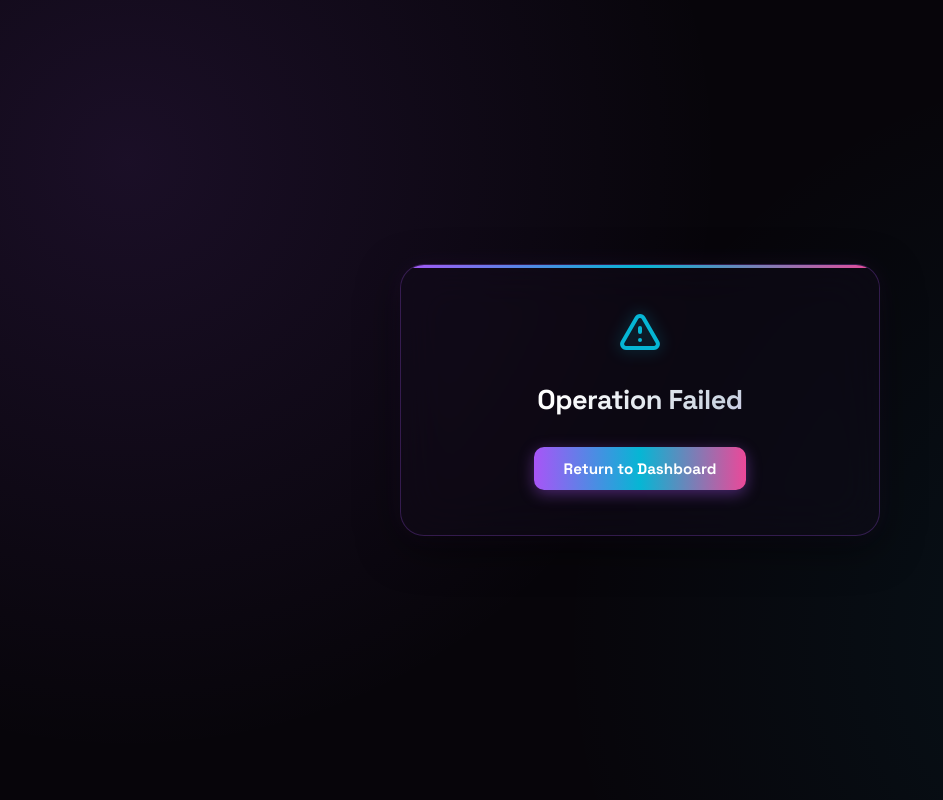
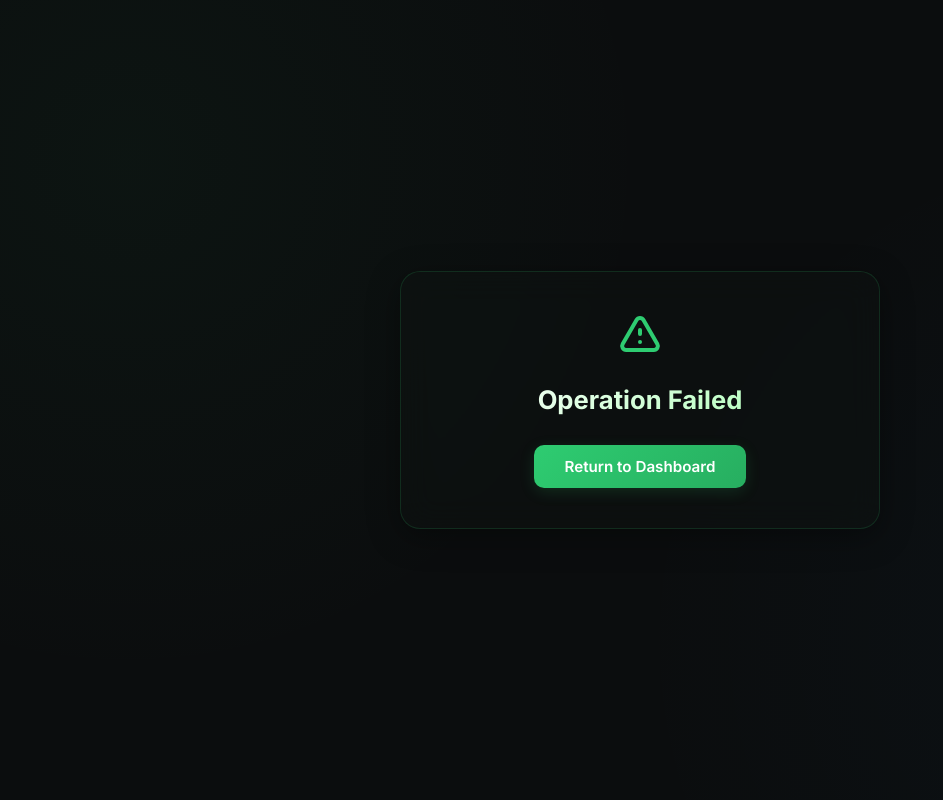
Before and after one commit to Aathi123-123/Security-Audit-Project_4, a Python web app: template secure_app/templates/error.html in a window 1280 px wide. Shown: the whole page, without its empty margins (0-943 px from the left). Run offline with Jinja, Linux system fonts and the light colour scheme; the template is opened without the code that fills it, so the values that code supplies are empty.

```diff
--- a/secure_app/templates/error.html
+++ b/secure_app/templates/error.html
@@ -1,28 +1,34 @@
 <!DOCTYPE html>
 <html lang="en">
+
 <head>
     <meta charset="UTF-8">
     <meta name="viewport" content="width=device-width, initial-scale=1.0">
     <title>Error - Secure Portal</title>
-    <link href="https://fonts.googleapis.com/css2?family=Outfit:wght@300;400;500;600;700;800&family=Space+Grotesk:wght@400;500;600;700&display=swap" rel="stylesheet">
+    <link href="https://fonts.googleapis.com/css2?family=Inter:wght@300;400;500;600;700&display=swap" rel="stylesheet">
     <style>
         :root {
-            --bg-dark: #07050a;
-            --bg-panel: rgba(18, 12, 28, 0.45);
-            --border-neon: rgba(168, 85, 247, 0.25);
-            --text-main: #f8fafc;
-            --text-muted: #94a3b8;
-            --accent-start: #a855f7;
-            --accent-mid: #06b6d4;
-            --accent-end: #ec4899;
-            --glow: rgba(168, 85, 247, 0.2);
+            --bg-color: #0b0d0e;
+            --card-bg: rgba(16, 22, 19, 0.4);
+            --border-color: rgba(46, 204, 113, 0.15);
+            --text-main: #f3f4f6;
+            --text-muted: #9ca3af;
+            --accent: #2ecc71;
+            --accent-hover: #27ae60;
+            --glow: rgba(46, 204, 113, 0.15);
         }
-        * { box-sizing: border-box; margin: 0; padding: 0; }
+
+        * {
+            box-sizing: border-box;
+            margin: 0;
+            padding: 0;
+        }
+
         body {
-            font-family: 'Outfit', sans-serif;
-            background-color: var(--bg-dark);
-            background-image: radial-gradient(circle at 10% 20%, rgba(168, 85, 247, 0.12) 0%, transparent 45%),
-                              radial-gradient(circle at 90% 80%, rgba(6, 182, 212, 0.08) 0%, transparent 45%);
+            font-family: 'Inter', sans-serif;
+            background-color: var(--bg-color);
+            background-image: radial-gradient(circle at 10% 20%, rgba(46, 204, 113, 0.04) 0%, transparent 40%),
+                radial-gradient(circle at 90% 80%, rgba(33, 150, 243, 0.03) 0%, transparent 40%);
             color: var(--text-main);
             min-height: 100vh;
             display: flex;
@@ -30,83 +36,82 @@
             justify-content: center;
             padding: 20px;
         }
+
         .container {
-            background: var(--bg-panel);
-            border: 1px solid var(--border-neon);
-            backdrop-filter: blur(24px);
-            padding: 45px 40px;
-            border-radius: 24px;
-            box-shadow: 0 12px 40px rgba(0, 0, 0, 0.5), 0 0 25px rgba(168, 85, 247, 0.08);
+            background: var(--card-bg);
+            border: 1px solid var(--border-color);
+            backdrop-filter: blur(16px);
+            padding: 40px;
+            border-radius: 20px;
+            box-shadow: 0 8px 32px 0 rgba(0, 0, 0, 0.37);
             max-width: 480px;
             width: 100%;
             text-align: center;
-            animation: slideUp 0.8s cubic-bezier(0.16, 1, 0.3, 1);
-            position: relative;
-            overflow: hidden;
+            animation: fadeIn 0.8s ease-out;
         }
-        .container::before {
-            content: '';
-            position: absolute;
-            top: 0;
-            left: 0;
-            right: 0;
-            height: 3px;
-            background: linear-gradient(90deg, var(--accent-start), var(--accent-mid), var(--accent-end));
-            border-radius: 28px 28px 0 0;
+
+        @keyframes fadeIn {
+            from {
+                opacity: 0;
+                transform: translateY(20px);
+            }
+
+            to {
+                opacity: 1;
+                transform: translateY(0);
+            }
         }
-        @keyframes slideUp {
-            from { opacity: 0; transform: translateY(30px); }
-            to { opacity: 1; transform: translateY(0); }
+
+        .icon {
+            color: var(--accent);
+            margin-bottom: 20px;
         }
-        .icon {
-            color: var(--accent-mid);
-            margin-bottom: 20px;
-            filter: drop-shadow(0 0 8px rgba(6, 182, 212, 0.4));
-        }
+
         h2 {
-            font-family: 'Space Grotesk', sans-serif;
-            font-size: 1.7rem;
+            font-size: 1.6rem;
             font-weight: 700;
             margin-bottom: 12px;
-            background: linear-gradient(135deg, #fff 30%, #cbd5e1 70%, #d8b4fe 100%);
+            background: linear-gradient(135deg, #fff 0%, #a8ffb2 100%);
             -webkit-background-clip: text;
             -webkit-text-fill-color: transparent;
-            letter-spacing: -0.02em;
         }
+
         .error-message {
             font-size: 0.95rem;
             line-height: 1.6;
             color: var(--text-muted);
             margin-bottom: 30px;
         }
+
         .btn {
             display: inline-flex;
             align-items: center;
             justify-content: center;
             padding: 12px 30px;
-            background: linear-gradient(90deg, var(--accent-start), var(--accent-mid), var(--accent-end));
-            color: #ffffff;
+            background: linear-gradient(135deg, var(--accent) 0%, #27ae60 100%);
+            color: #fff;
             text-decoration: none;
             border-radius: 10px;
-            font-family: 'Space Grotesk', sans-serif;
-            font-weight: 700;
+            font-weight: 600;
             font-size: 0.95rem;
-            transition: all 0.3s cubic-bezier(0.16, 1, 0.3, 1);
-            box-shadow: 0 4px 15px rgba(168, 85, 247, 0.4);
+            transition: all 0.3s ease;
+            box-shadow: 0 4px 15px var(--glow);
             border: none;
             cursor: pointer;
         }
+
         .btn:hover {
             transform: translateY(-2px);
-            box-shadow: 0 6px 20px rgba(6, 182, 212, 0.4);
-            background: linear-gradient(90deg, #b975ff, #22d3ee, #f472b6);
+            box-shadow: 0 6px 20px rgba(46, 204, 113, 0.4);
         }
     </style>
 </head>
+
 <body>
     <div class="container">
         <svg class="icon" width="48" height="48" fill="none" viewBox="0 0 24 24" stroke="currentColor" stroke-width="2">
-            <path stroke-linecap="round" stroke-linejoin="round" d="M12 9v2m0 4h.01m-6.938 4h13.856c1.54 0 2.502-1.667 1.732-3L13.732 4c-.77-1.333-2.694-1.333-3.464 0L3.34 16c-.77 1.333.192 3 1.732 3z"/>
+            <path stroke-linecap="round" stroke-linejoin="round"
+                d="M12 9v2m0 4h.01m-6.938 4h13.856c1.54 0 2.502-1.667 1.732-3L13.732 4c-.77-1.333-2.694-1.333-3.464 0L3.34 16c-.77 1.333.192 3 1.732 3z" />
         </svg>
         <h2>Operation Failed</h2>
         <div class="error-message">
@@ -115,4 +120,5 @@
         <a href="/dashboard" class="btn">Return to Dashboard</a>
     </div>
 </body>
+
 </html>
```
Also changed, not shown: secure_app/templates/note.html (+66 -36 lines), secure_app/templates/dashboard.html (line endings or trailing spaces), secure_app/templates/feedback.html (line endings or trailing spaces), secure_app/templates/index.html (line endings or trailing spaces), secure_app/templates/login.html (line endings or trailing spaces), secure_app/templates/ping.html (line endings or trailing spaces).
